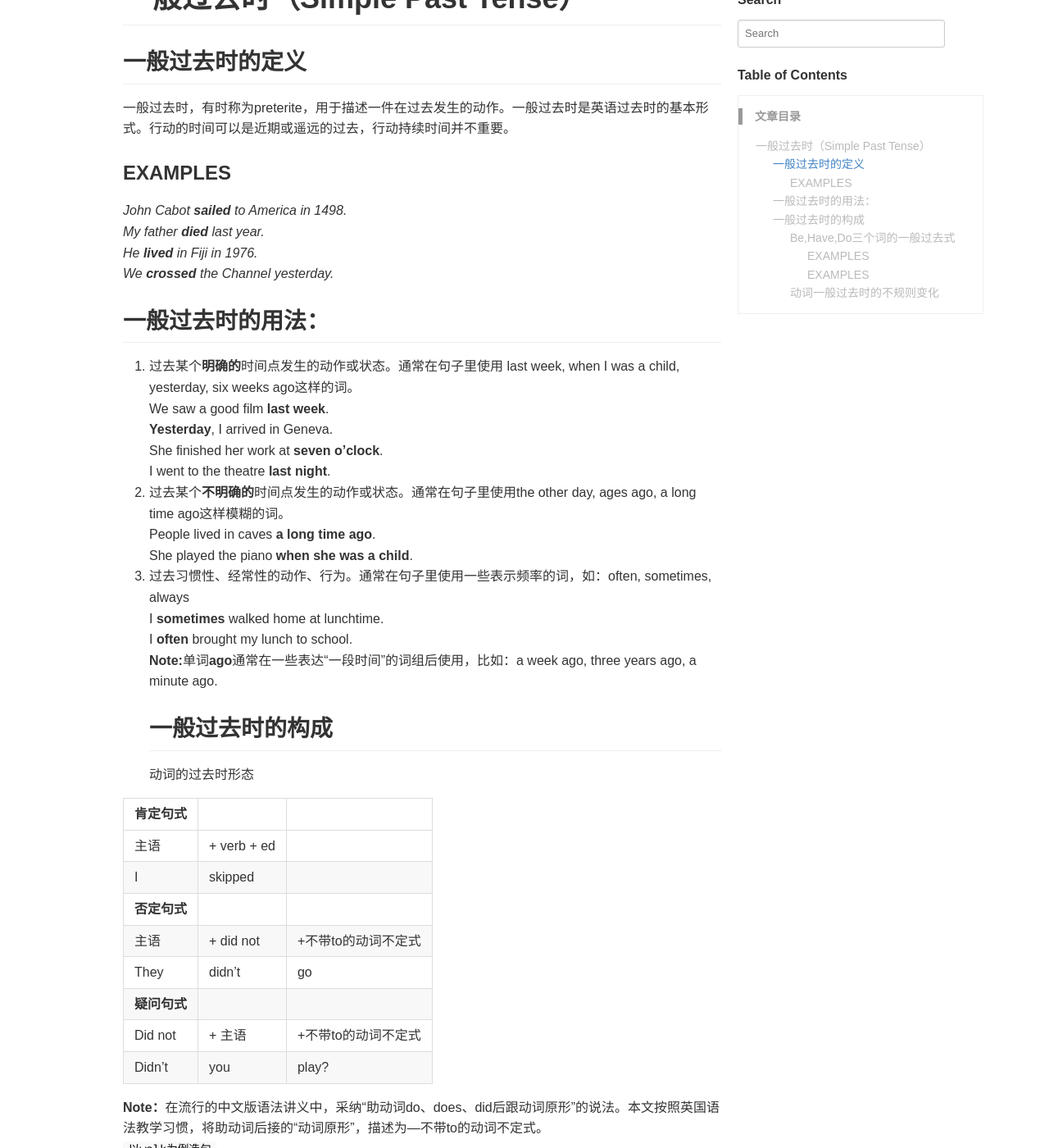
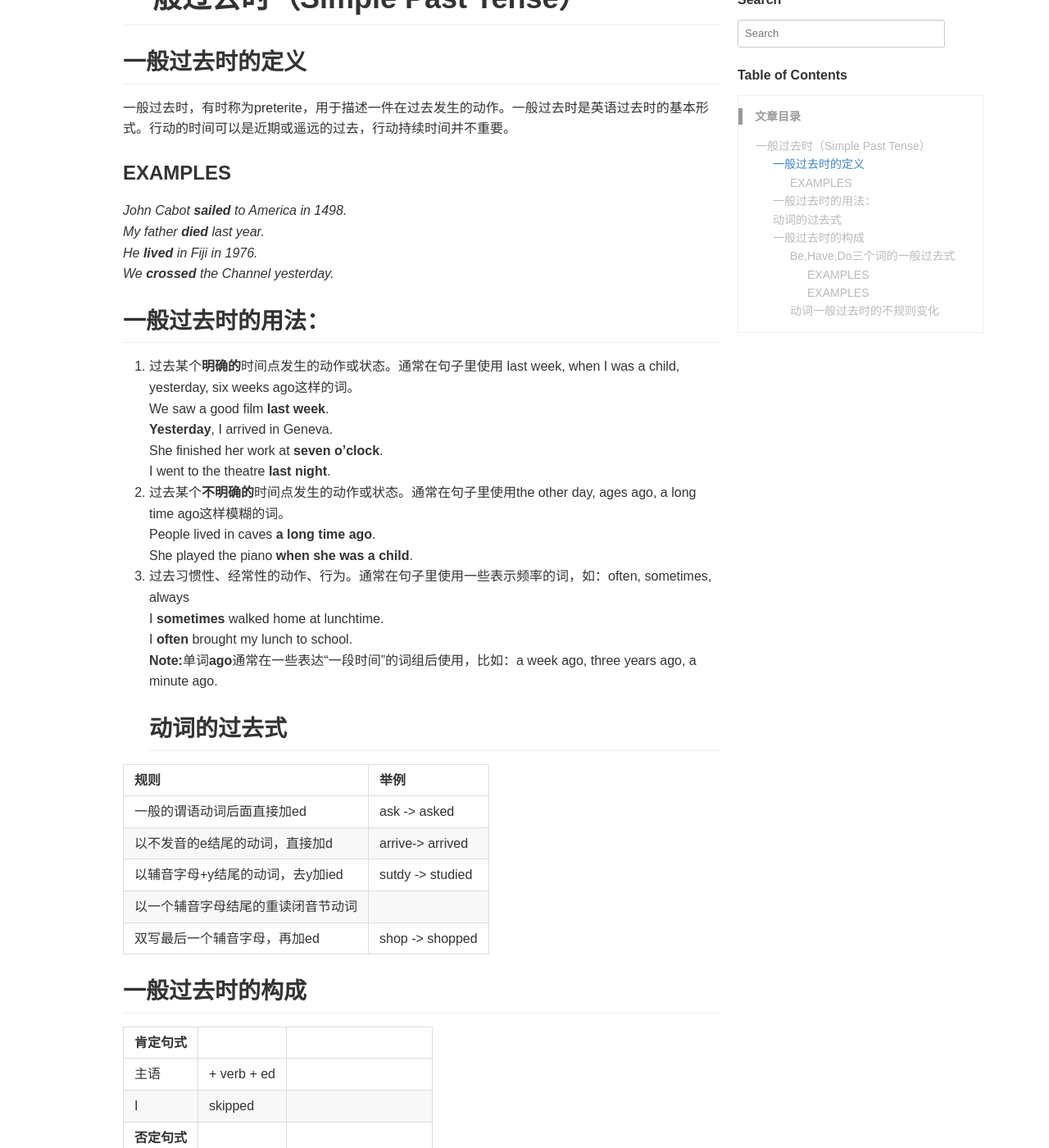
Before and after one commit to JorinEdu/JorinEdu.github.io, a Jekyll site: the page built from _posts/2018-12-24-Simple-Past-Tense.md, in a window 1280 px wide and 1400 px high, scrolled down 244 px. Shown: the whole window at 82% size. Built offline with Jekyll 4.4.1, drawn with Linux system fonts in a browser that asks for light colours; comment, search, counter and statistics services are not loaded; some of the changed text lies outside the part shown.

Commit message:
Update 2018-12-24-Simple-Past-Tense.md

```diff
--- a/_posts/2018-12-24-Simple-Past-Tense.md
+++ b/_posts/2018-12-24-Simple-Past-Tense.md
@@ -28,8 +28,17 @@ She played the piano **when she was a child**.
 I **sometimes** walked home at lunchtime.
 I **often** brought my lunch to school.
 **Note:**单词**ago**通常在一些表达“一段时间”的词组后使用，比如：a week ago, three years ago, a minute ago.
+## 动词的过去式
+
+|规则                           |举例             |
+|:------------------------------|:---------------|
+|一般的谓语动词后面直接加ed       |ask -> asked    |
+|以不发音的e结尾的动词，直接加d   |arrive-> arrived|
+|以辅音字母+y结尾的动词，去y加ied |sutdy -> studied|
+|以一个辅音字母结尾的重读闭音节动词|               |
+|双写最后一个辅音字母，再加ed     |shop -> shopped|
+
 ## 一般过去时的构成
-动词的过去时形态
 
 |**肯定句式**   |               |                |
 |---------------|---------------|----------------|
@@ -91,7 +100,7 @@ have, do这两个词在疑问句中和否定句中，使用助动词did + 不带
 went在古英语中是动词wend的过去式，他的过去分词是wenden。wend-went-wenden。通过上述原则，我们知道wend遵循强动词的变化形式。但在漫长的英语发展过程中，wend的近义词go，在日常使用中频率较大，逐渐替代了wend的地位。
 再后来，go就直接窃取了went，来作为它的过去式。而原主人wend的过去式却变成了wended。
 和go类似的“鸠占鹊巢”的现象还体现在形容词的比较级和最高级的变化上，如：good, better, best//bad, worse, worst
-这种语言现象，我们称之为**suppletion**  这个词暂时没有确切的中文译名
+这种语言现象，我们称之为**suppletion**  这个词的中文译名叫做“异干互补”或“不规则词形屈折”。
 现代英语中有不少规则变化的强动词。
 如bend/bent, send/sent, spend/spent, lend/lent这组；又比如come/came, give/gave这组。
 这些词在流行的中文版语法教材中，被笼统的称为“不规则变化的动词”。这里我们按照英国语言教学的惯例予以详细说明。
```
